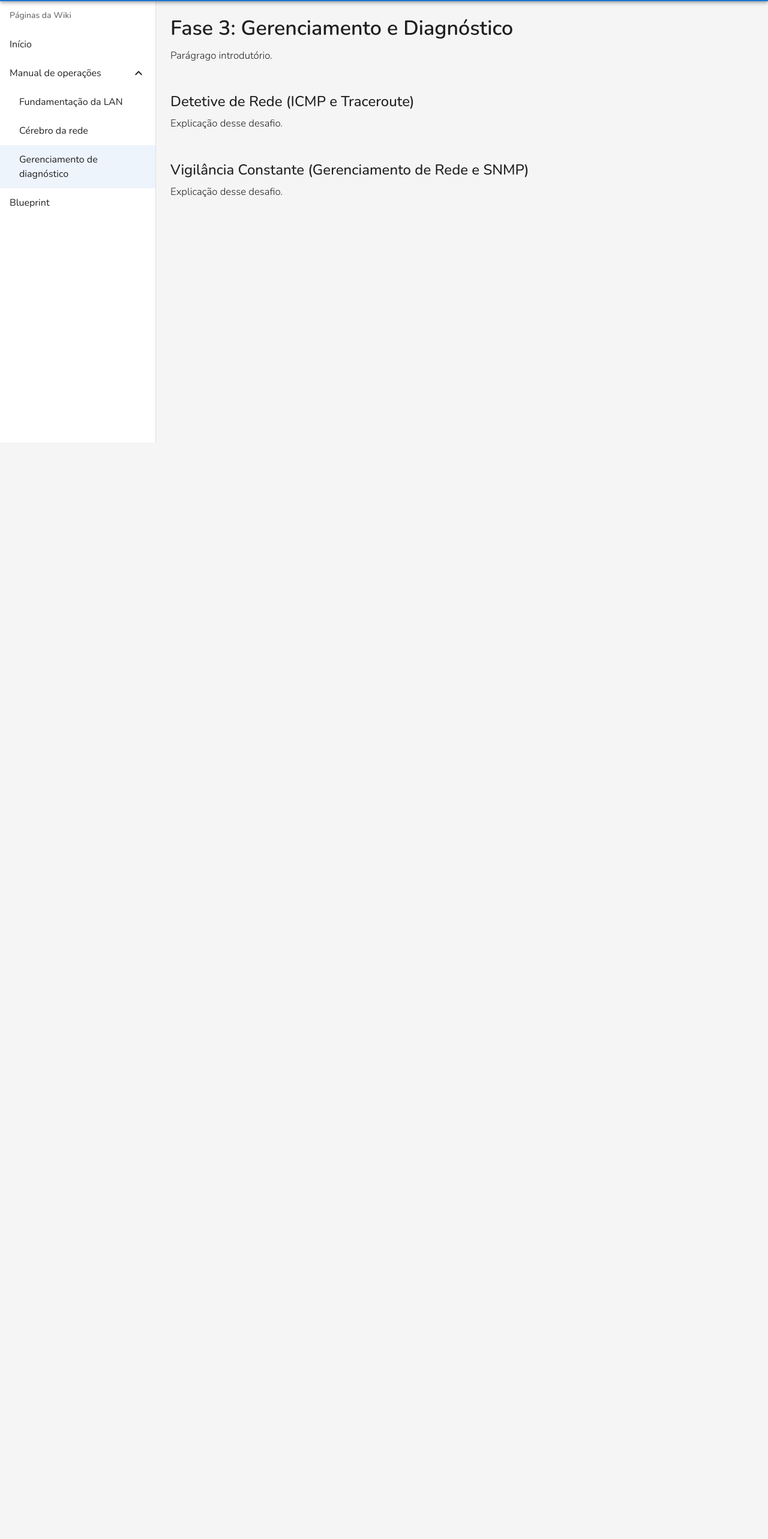
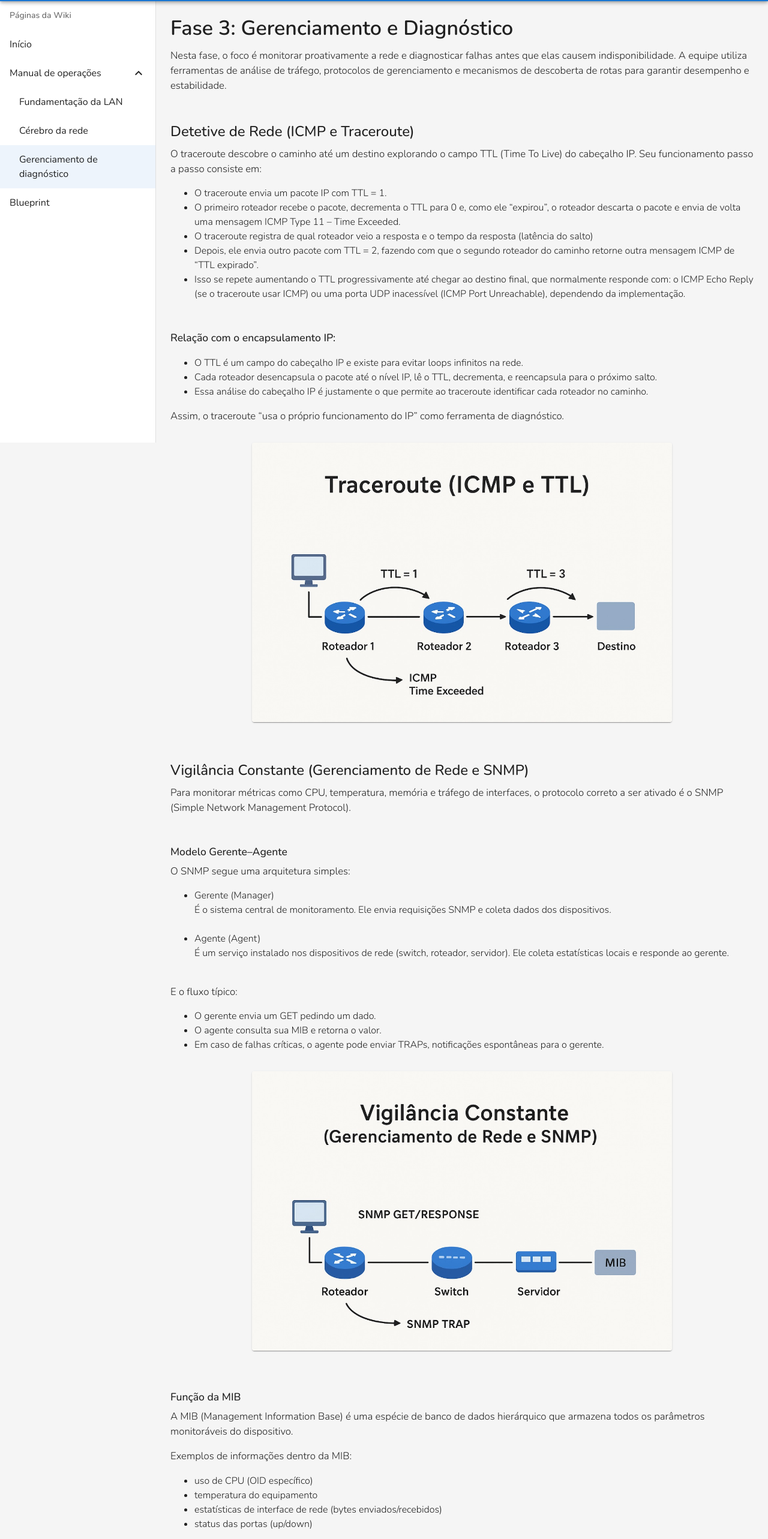
Before and after one commit to Software-PUC/Redes-EFC04, a React (Vite) app: page /phases/diagnostic in a window 1280 px wide. Shown: the part 62-2628 px from the top of the page at 60% size. Before the commit the page ends 800 px from the top, so only its background shows below. Built offline with nearby package versions, Linux system fonts and the light colour scheme.

Commit message:
Fase 3 finalizada

```diff
--- a/src/pages/networking/PhaseThree.jsx
+++ b/src/pages/networking/PhaseThree.jsx
@@ -1,18 +1,141 @@
 import Title from "../../components/common/Title";
 import TopicTitle from "../../components/common/TopicTitle";
 import Paragraph from "../../components/common/Paragraph";
+import List from "../../components/common/List";
+import ItemList from "../../components/common/ItemList";
+import SubTopic from "../../components/common/SubTopic";
+import Image from "../../components/common/Image";
+import SNMP from "../../assets/images/SNMP.jpeg";
+import Traceroute from "../../assets/images/Traceroute.jpeg";
 
 export default function PhaseThree() {
   return (
     <>
       <Title>Fase 3: Gerenciamento e Diagnóstico</Title>
-      <Paragraph>Parágrago introdutório.</Paragraph>
+      <Paragraph>
+        Nesta fase, o foco é monitorar proativamente a rede e diagnosticar
+        falhas antes que elas causem indisponibilidade. A equipe utiliza
+        ferramentas de análise de tráfego, protocolos de gerenciamento e
+        mecanismos de descoberta de rotas para garantir desempenho e
+        estabilidade.
+      </Paragraph>
 
       <TopicTitle>Detetive de Rede (ICMP e Traceroute)</TopicTitle>
-      <Paragraph>Explicação desse desafio.</Paragraph>
+      <Paragraph>
+        O traceroute descobre o caminho até um destino explorando o campo TTL
+        (Time To Live) do cabeçalho IP. Seu funcionamento passo a passo consiste
+        em:
+      </Paragraph>
+      <List>
+        <ItemList>O traceroute envia um pacote IP com TTL = 1.</ItemList>
+        <ItemList>
+          O primeiro roteador recebe o pacote, decrementa o TTL para 0 e, como
+          ele “expirou”, o roteador descarta o pacote e envia de volta uma
+          mensagem ICMP Type 11 – Time Exceeded.
+        </ItemList>
+        <ItemList>
+          O traceroute registra de qual roteador veio a resposta e o tempo da
+          resposta (latência do salto)
+        </ItemList>
+        <ItemList>
+          Depois, ele envia outro pacote com TTL = 2, fazendo com que o segundo
+          roteador do caminho retorne outra mensagem ICMP de “TTL expirado”.
+        </ItemList>
+        <ItemList>
+          Isso se repete aumentando o TTL progressivamente até chegar ao destino
+          final, que normalmente responde com: o ICMP Echo Reply (se o
+          traceroute usar ICMP) ou uma porta UDP inacessível (ICMP Port
+          Unreachable), dependendo da implementação.
+        </ItemList>
+      </List>
 
-      <TopicTitle>Vigilância Constante (Gerenciamento de Rede e SNMP)</TopicTitle>
-      <Paragraph>Explicação desse desafio.</Paragraph>
+      <SubTopic>Relação com o encapsulamento IP:</SubTopic>
+      <List>
+        <ItemList>
+          O TTL é um campo do cabeçalho IP e existe para evitar loops infinitos
+          na rede.
+        </ItemList>
+        <ItemList>
+          Cada roteador desencapsula o pacote até o nível IP, lê o TTL,
+          decrementa, e reencapsula para o próximo salto.
+        </ItemList>
+        <ItemList>
+          Essa análise do cabeçalho IP é justamente o que permite ao traceroute
+          identificar cada roteador no caminho.
+        </ItemList>
+      </List>
+      <Paragraph>
+        Assim, o traceroute “usa o próprio funcionamento do IP” como ferramenta
+        de diagnóstico.
+      </Paragraph>
+      <Image
+        src={Traceroute}
+        alt="Traceroute"
+        width={700}
+      />
+
+      <TopicTitle>
+        Vigilância Constante (Gerenciamento de Rede e SNMP)
+      </TopicTitle>
+      <Paragraph>
+        Para monitorar métricas como CPU, temperatura, memória e tráfego de
+        interfaces, o protocolo correto a ser ativado é o SNMP (Simple Network
+        Management Protocol).
+      </Paragraph>
+
+      <SubTopic>Modelo Gerente–Agente</SubTopic>
+      <Paragraph>O SNMP segue uma arquitetura simples:</Paragraph>
+      <List>
+        <ItemList
+          extra={
+            "É o sistema central de monitoramento. Ele envia requisições SNMP e coleta dados dos dispositivos."
+          }
+        >
+          Gerente (Manager)
+        </ItemList>
+        <ItemList
+          extra={
+            "É um serviço instalado nos dispositivos de rede (switch, roteador, servidor). Ele coleta estatísticas locais e responde ao gerente."
+          }
+        >
+          Agente (Agent)
+        </ItemList>
+      </List>
+      <Paragraph>E o fluxo típico:</Paragraph>
+      <List>
+        <ItemList>O gerente envia um GET pedindo um dado.</ItemList>
+        <ItemList>O agente consulta sua MIB e retorna o valor.</ItemList>
+        <ItemList>
+          Em caso de falhas críticas, o agente pode enviar TRAPs, notificações
+          espontâneas para o gerente.
+        </ItemList>
+      </List>
+      <Image
+        src={SNMP}
+        alt="Fluxo SNMP"
+        width={700}
+      />
+
+      <SubTopic>Função da MIB</SubTopic>
+      <Paragraph>
+        A MIB (Management Information Base) é uma espécie de banco de dados
+        hierárquico que armazena todos os parâmetros monitoráveis do
+        dispositivo.
+      </Paragraph>
+      <Paragraph>Exemplos de informações dentro da MIB:</Paragraph>
+      <List>
+        <ItemList>uso de CPU (OID específico)</ItemList>
+        <ItemList>temperatura do equipamento</ItemList>
+        <ItemList>
+          estatísticas de interface de rede (bytes enviados/recebidos)
+        </ItemList>
+        <ItemList>status das portas (up/down)</ItemList>
+      </List>
+      <Paragraph>
+        Cada item na MIB é identificado por um OID, que o gerente consulta
+        através do SNMP. Em resumo, A MIB contém os dados; o agente lê e envia;
+        o gerente solicita e monitora.
+      </Paragraph>
     </>
   );
 }
```
Also changed, not shown: src/assets/images/SNMP.jpeg (added), src/assets/images/Traceroute.jpeg (added).
